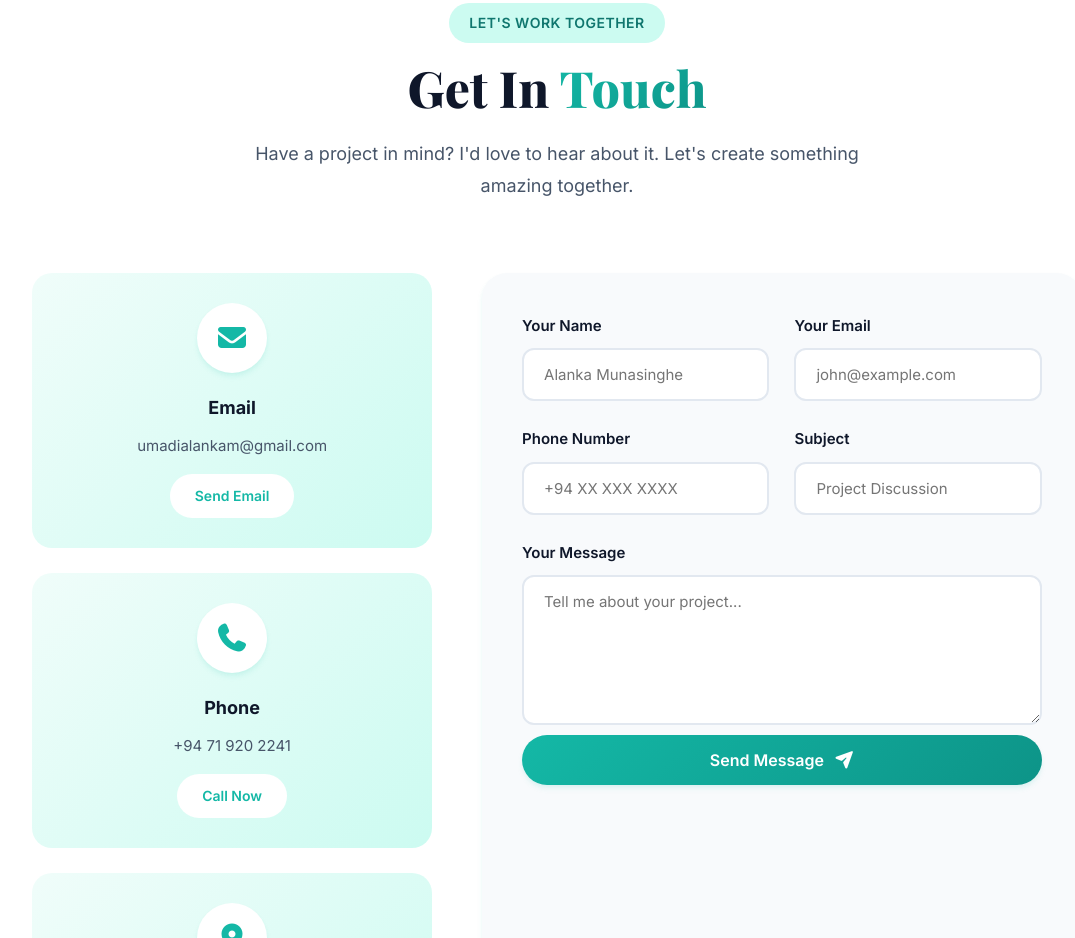
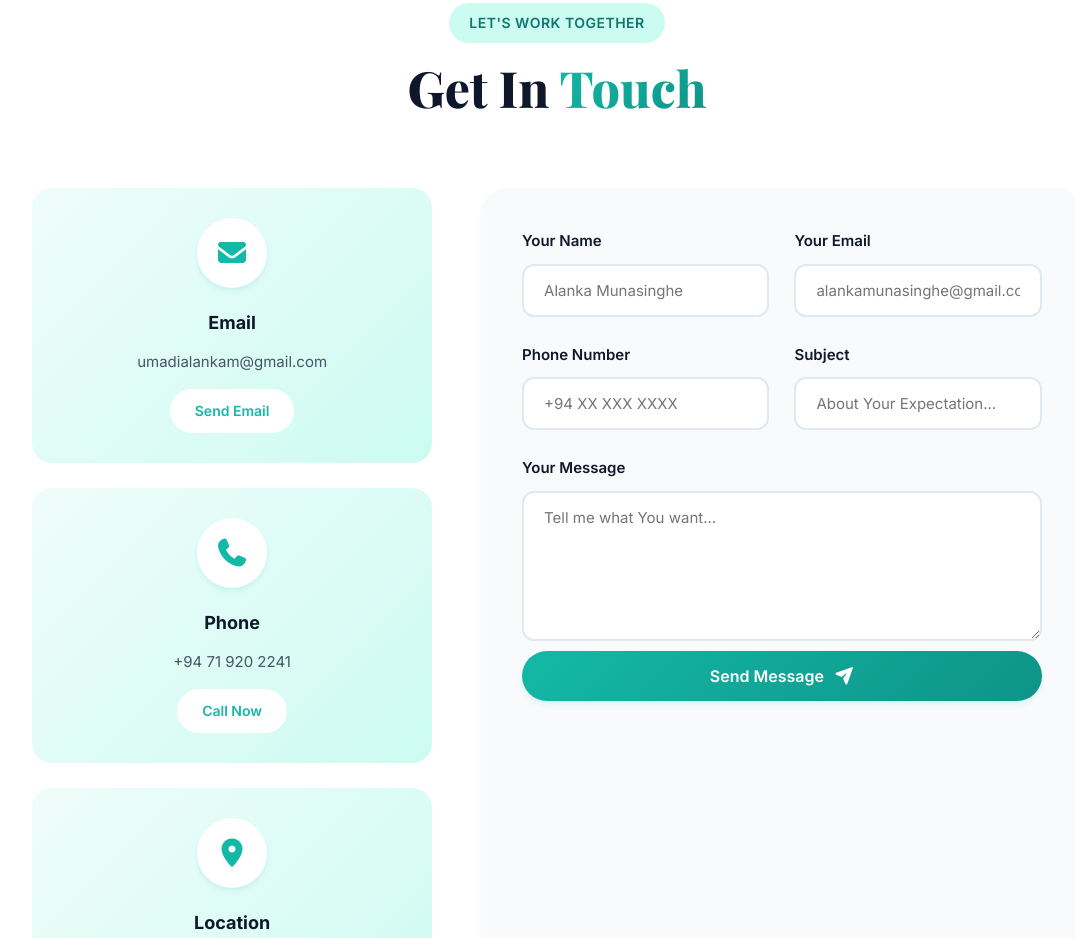
Before and after one commit to UmadiAlanka/my_portfolio, a plain HTML site: page index.html in a window 1280 px wide. Shown: the part 6780-7718 px from the top of the page, without its empty margins (83-1158 px from the left). Drawn offline with nearby package versions, Linux system fonts and the light colour scheme.

Commit message:
Change connect section

```diff
--- a/index.html
+++ b/index.html
@@ -629,9 +629,6 @@
             <div class="section-header">
                 <span class="section-label">Let's Work Together</span>
                 <h2 class="heading">Get In <span>Touch</span></h2>
-                <p class="section-description">
-                    Have a project in mind? I'd love to hear about it. Let's create something amazing together.
-                </p>
             </div>
 
             <div class="contact-content">
@@ -673,7 +670,7 @@
 
                         <div class="form-group">
                             <label for="email">Your Email</label>
-                            <input type="email" id="email" placeholder="john@example.com" required>
+                            <input type="email" id="email" placeholder="alankamunasinghe@gmail.com" required>
                         </div>
 
                         <div class="form-group">
@@ -683,13 +680,13 @@
 
                         <div class="form-group">
                             <label for="subject">Subject</label>
-                            <input type="text" id="subject" placeholder="Project Discussion" required>
+                            <input type="text" id="subject" placeholder="About Your Expectation..." required>
                         </div>
                     </div>
 
                     <div class="form-group full-width">
                         <label for="message">Your Message</label>
-                        <textarea id="message" rows="6" placeholder="Tell me about your project..." required></textarea>
+                        <textarea id="message" rows="6" placeholder="Tell me what You want..." required></textarea>
                     </div>
 
                     <button type="submit" class="btn btn-primary btn-submit">
```
